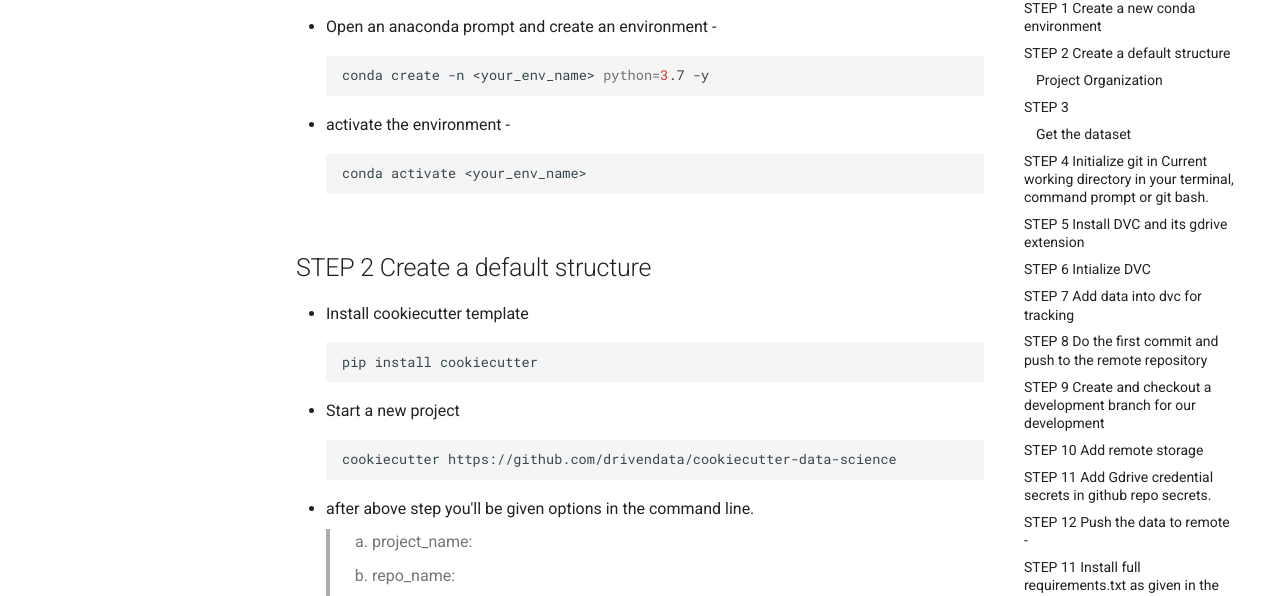
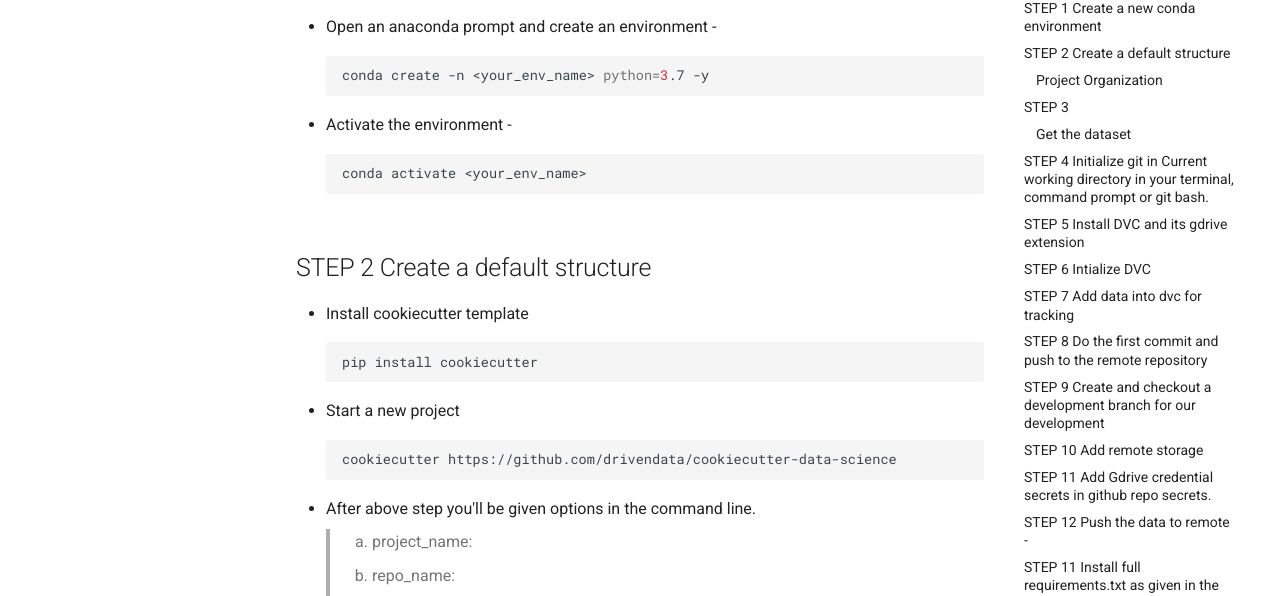
Before and after one commit to c17hawke/wafer_mlops_docs, an MkDocs documentation site: the page built from docs/stage1.md, in a window 1280 px wide and 900 px high, scrolled down 298 px. Shown: the part 145-741 px from the top of the window. Built offline with MkDocs 1.6.1 and Material for MkDocs 9.7.7, drawn with Linux system fonts in a browser that asks for light colours; comment, search, counter and statistics services are not loaded.

````diff
--- a/docs/stage1.md
+++ b/docs/stage1.md
@@ -10,7 +10,7 @@
 ```bash
 conda create -n <your_env_name> python=3.7 -y
 ```
-* activate the environment -
+* Activate the environment -
 ```bash
 conda activate <your_env_name>
 ```
@@ -24,7 +24,7 @@ conda activate <your_env_name>
     ```bash
     cookiecutter https://github.com/drivendata/cookiecutter-data-science
     ```
-* after above step you'll be given options in the command line.
+* After above step you'll be given options in the command line.
 >    1. project_name:
 >    2. repo_name:
 >    3. author_name:
````
